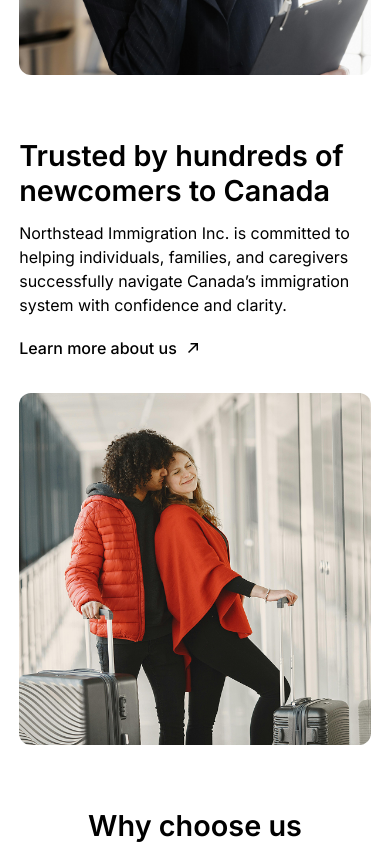
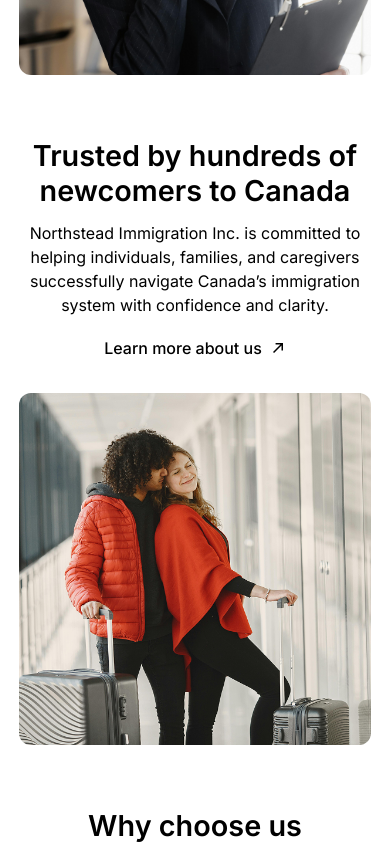
Before and after one commit to joewardperalta/northstead-immigration, a Next.js app: page / in a window 390 px wide. Shown: the part 800-1644 px from the top of the page. Built offline with nearby package versions, Linux system fonts and the light colour scheme.

Commit message:
Update the text size

```diff
--- a/src/app/page.tsx
+++ b/src/app/page.tsx
@@ -58,8 +58,8 @@ export default function Home() {
 
       <Section>
         <Wrapper>
-          <Headline className="w-full lg:flex lg:justify-between lg:gap-[5rem]">
-            <Heading className="">
+          <Headline className="w-full text-center sm:text-left lg:flex lg:justify-between lg:gap-[5rem]">
+            <Heading className="mx-auto sm:mx-0">
               Trusted by hundreds of newcomers to Canada
             </Heading>
 
@@ -70,7 +70,10 @@ export default function Home() {
                 immigration system with confidence and clarity.
               </SubHeading>
 
-              <SecondaryCallToActionButton navigateTo="/services">
+              <SecondaryCallToActionButton
+                className="mx-auto sm:mx-0"
+                navigateTo="/services"
+              >
                 Learn more about us
               </SecondaryCallToActionButton>
             </div>
--- a/src/components/TestimonialCard.tsx
+++ b/src/components/TestimonialCard.tsx
@@ -23,7 +23,7 @@ export default function TestimonialCard({
       />
 
       <blockquote>
-        <p className="mb-[1rem] text-[1.2rem]">{quote}</p>
+        <p className="mb-[1rem]">{quote}</p>
         <footer>
           <cite className="font-semibold not-italic">{author}</cite>
           <p className="text-[0.8rem]">{role}</p>
```
